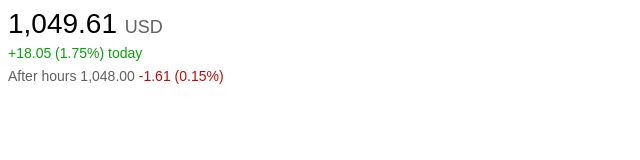
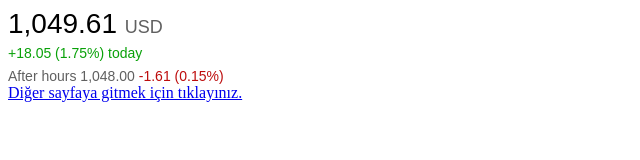
Before and after one commit to SuNGuR1453/SuNGuR1453.github.io, a plain HTML site: page index.html in a window 1280 px wide. Shown: the whole page, without its empty margins (0-640 px from the left). Drawn offline with Linux system fonts and the light colour scheme.

Commit message:
Başlık
bunu yaptım ekledim

```diff
--- a/index.html
+++ b/index.html
@@ -31,6 +31,7 @@
             color: rgb(189, 12, 12);
         }
     </style>
+
 </head>
 <body>
     <p class="money">
@@ -44,5 +45,6 @@
     <p class="zaman">
         After hours 1,048.00 <span class="red">-1.61 (0.15%)</span>
     </p>
+    <a href="Email.html"><Datag>Diğer sayfaya gitmek için tıklayınız. </Datag></a>
 </body>
 </html>
```
